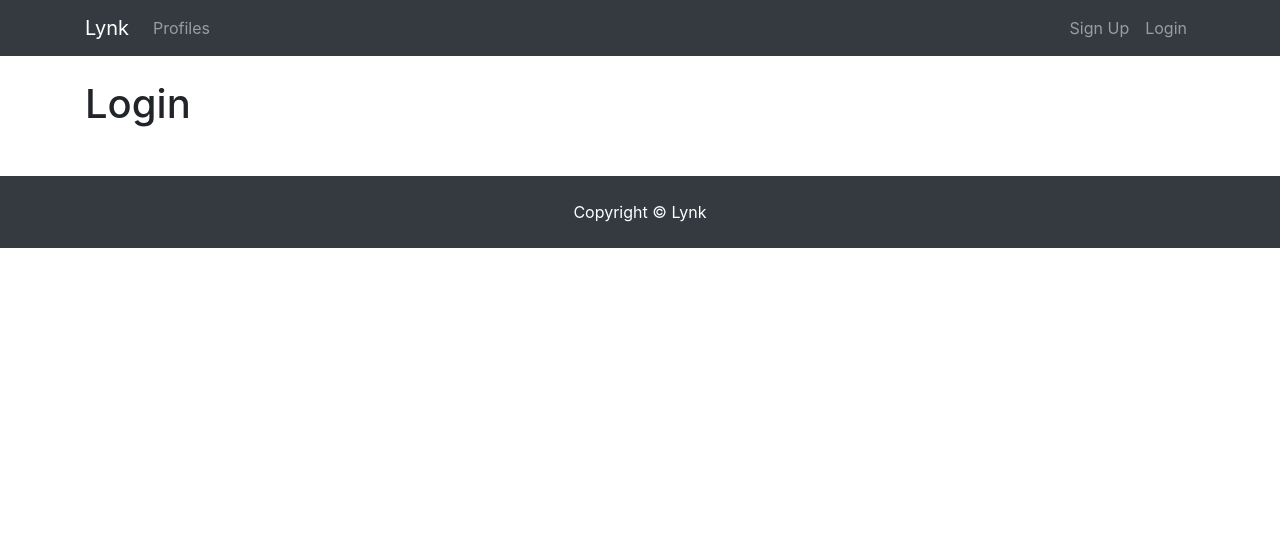
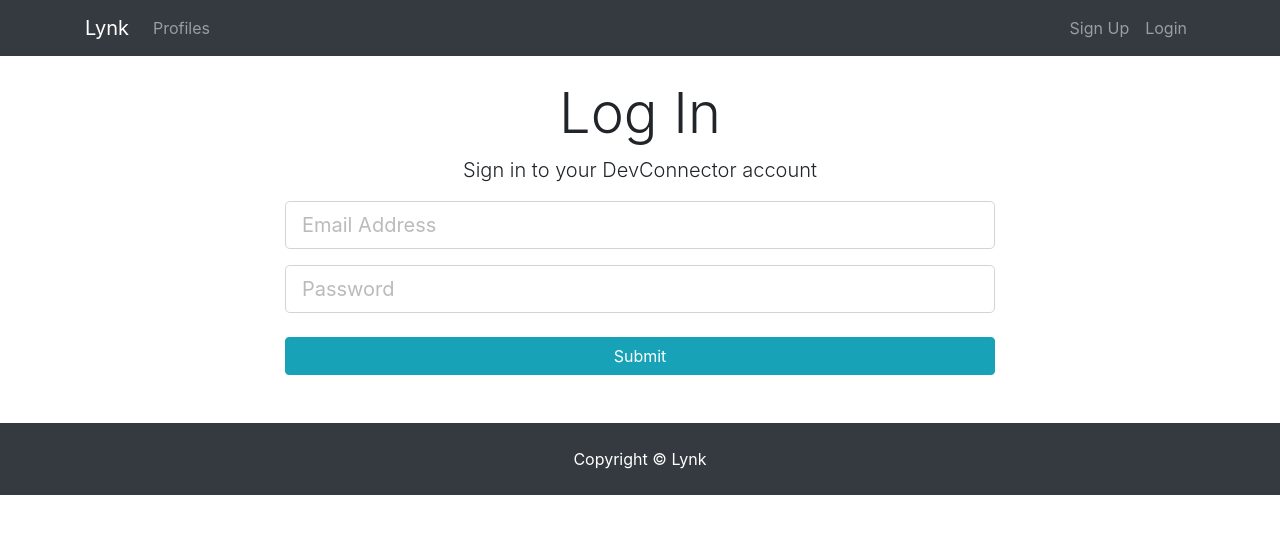
Before and after one commit to rshield1/lynk, a React (Create React App) app in the folder client/: page /login in a window 1280 px wide. Shown: the top 534 px of the page. Built offline with nearby package versions, Linux system fonts and the light colour scheme.

Commit message:
brought in login form

```diff
--- a/client/src/components/auth/Login.js
+++ b/client/src/components/auth/Login.js
@@ -1,14 +1,69 @@
-import React, { Component } from 'react'
+import React, { Component } from 'react';
 
 class Login extends Component {
-    render() {
-        return (
-            <div>
-                <h1>Login</h1>
+  constructor() {
+    super();
+    this.state = {
+      email: '',
+      password: '',
+      errors: {}
+    };
+  }
+
+  onSubmit = (e) => {
+    e.preventDefault();
+
+    const user = {
+      email: this.state.email,
+      password: this.state.password
+    };
+
+    console.log(user);
+  }
+
+ onChange = (e) => {
+    this.setState({ [e.target.name]: e.target.value });
+  }
+
+  render() {
+    return (
+      <div className="login">
+        <div className="container">
+          <div className="row">
+            <div className="col-md-8 m-auto">
+              <h1 className="display-4 text-center">Log In</h1>
+              <p className="lead text-center">
+                Sign in to your DevConnector account
+              </p>
+              <form onSubmit={this.onSubmit}>
+                <div className="form-group">
+                  <input
+                    type="email"
+                    className="form-control form-control-lg"
+                    placeholder="Email Address"
+                    name="email"
+                    value={this.state.email}
+                    onChange={this.onChange}
+                  />
+                </div>
+                <div className="form-group">
+                  <input
+                    type="password"
+                    className="form-control form-control-lg"
+                    placeholder="Password"
+                    name="password"
+                    value={this.state.password}
+                    onChange={this.onChange}
+                  />
+                </div>
+                <input type="submit" className="btn btn-info btn-block mt-4" />
+              </form>
             </div>
-        )
-    }
+          </div>
+        </div>
+      </div>
+    );
+  }
 }
 
-
-export default Login
+export default Login;
--- a/client/src/components/auth/Register.js
+++ b/client/src/components/auth/Register.js
@@ -21,6 +21,18 @@
 
     }
 
+    onSubmit = (e) => {
+        e.preventDefault();
+        const user = {
+            name: this.state.name,
+            email: this.state.email,
+            password: this.state.password,
+            password2: this.state.password2
+        }
+        console.log(user)
+
+    }
+
     render() {
         return (
             <div className="register">
@@ -29,7 +41,7 @@
                 <div className="col-md-8 m-auto">
                   <h1 className="display-4 text-center">Sign Up</h1>
                   <p className="lead text-center">Create your DevConnector account</p>
-                  <form action="create-profile.html">
+                  <form onSubmit={this.onSubmit}>
                     <div className="form-group">
                       <input type="text"
                         className="form-control form-control-lg"
```
Also changed, not shown: client/src/App.js (+6 -4 lines).
